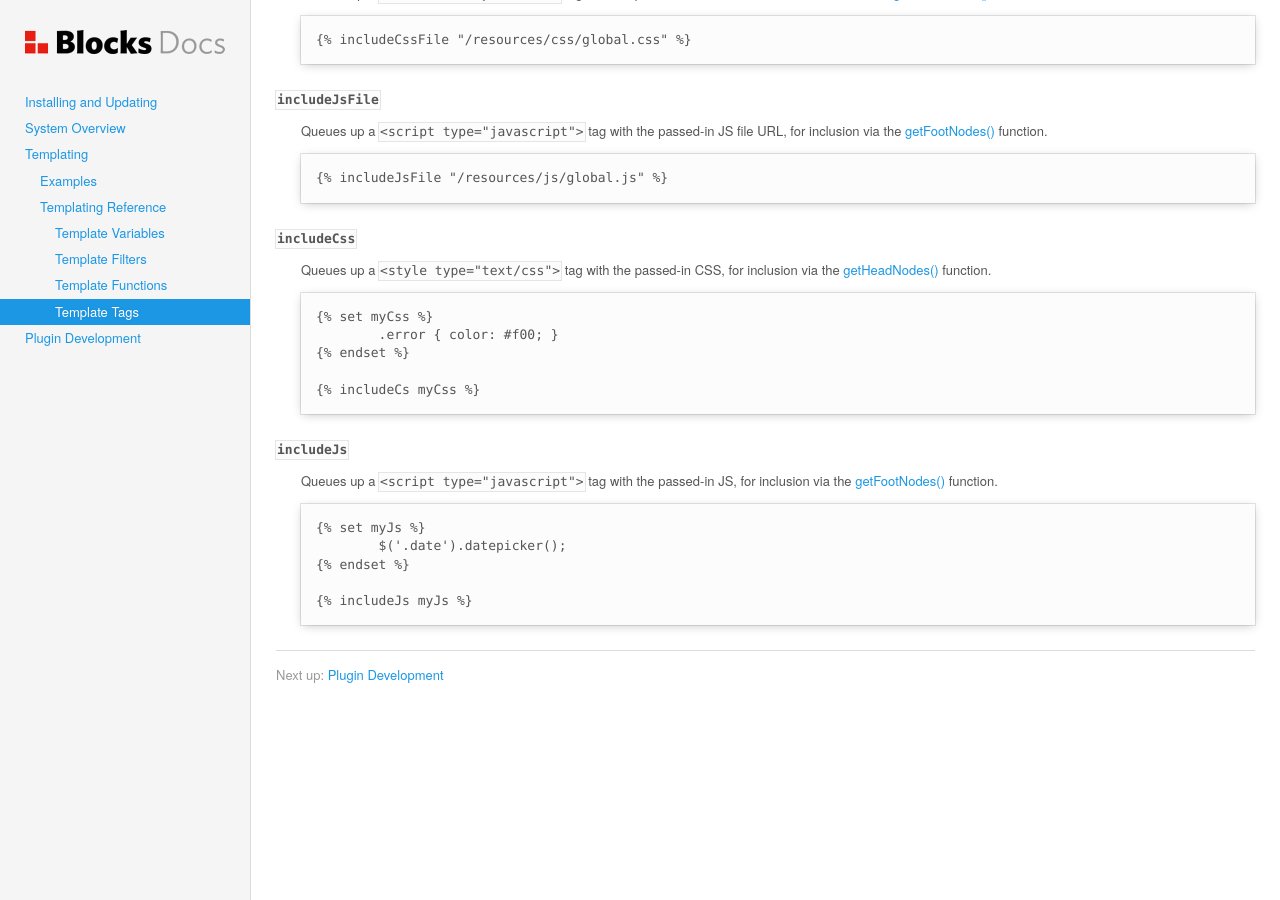
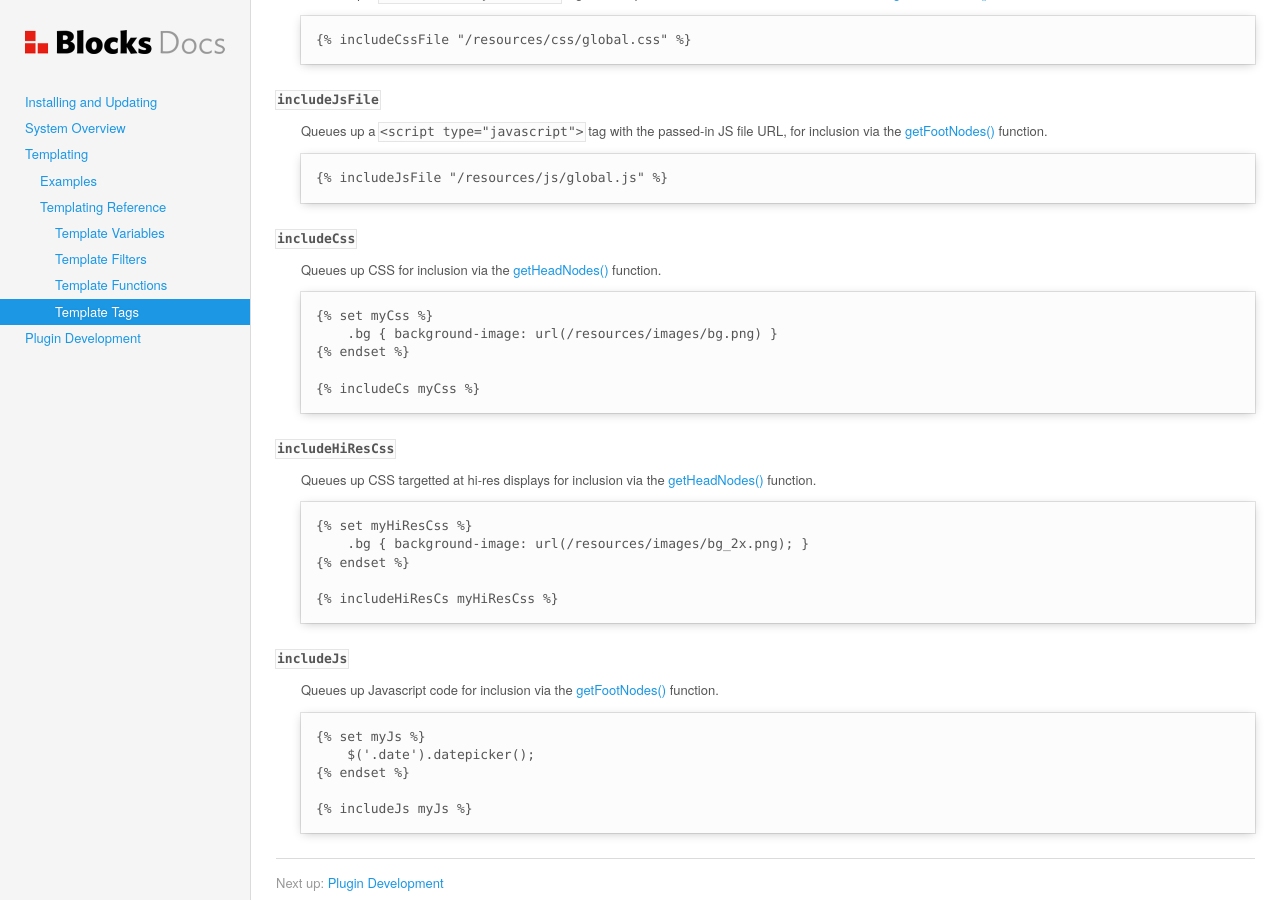
Before and after one commit to bilke/Craft-Docs, a Sphinx documentation site: the page built from source/templating/reference/tags.rst, in a window 1280 px wide and 900 px high, scrolled down 601 px. Built offline with Sphinx 7.4.7, drawn with Linux system fonts in a browser that asks for light colours; pages that are not in the unit, such as notebooks, are missing from menus; before the commit the page ends 1310 px from its top, so only the background shows below that.

Commit message:
Added includeHiResCss tag docs

```diff
--- a/source/templating/reference/functions.rst
+++ b/source/templating/reference/functions.rst
@@ -24,7 +24,7 @@ On top of the template functions that `Twig comes with <http://twig.sensiolabs.o
 .. _getheadnodes:
 
 ``getHeadNodes()``
-	Outputs all of the HTML nodes that have been queued up by the :ref:`includeCssFile <includecssfile>` and :ref:`includeCss <includecss>` tags.
+	Outputs all of the HTML nodes that have been queued up by the :ref:`includeCssFile <includecssfile>`, :ref:`includeCss <includecss>`, and :ref:`includeHiResCss <includehirescss>` tags.
 
 .. _getfootnodes:
 
--- a/source/templating/reference/tags.rst
+++ b/source/templating/reference/tags.rst
@@ -9,7 +9,7 @@ On top of the template tags that `Twig comes with <http://twig.sensiolabs.org/do
 	.. code-block:: html
 
 		{% if not user %}
-			{% redirect 'login' %}
+		    {% redirect 'login' %}
 		{% endif %}
 
 
@@ -21,7 +21,7 @@ On top of the template tags that `Twig comes with <http://twig.sensiolabs.org/do
 		{% set entry = blx.entries.id(entryId) %}
 
 		{% if not entry %}
-			{% exit 404 %}
+		    {% exit 404 %}
 		{% endif %}
 
 
@@ -48,26 +48,40 @@ On top of the template tags that `Twig comes with <http://twig.sensiolabs.org/do
 .. _includecss:
 
 ``includeCss``
-	Queues up a ``<style type="text/css">`` tag with the passed-in CSS, for inclusion via the :ref:`getHeadNodes() <getheadnodes>` function.
+	Queues up CSS for inclusion via the :ref:`getHeadNodes() <getheadnodes>` function.
 
 	.. code-block:: html
 
 		{% set myCss %}
-			.error { color: #f00; }
+		    .bg { background-image: url(/resources/images/bg.png) }
 		{% endset %}
 
 		{% includeCs myCss %}
 
 
+.. _includehirescss:
+
+``includeHiResCss``
+	Queues up CSS targetted at hi-res displays for inclusion via the :ref:`getHeadNodes() <getheadnodes>` function.
+
+	.. code-block:: html
+
+		{% set myHiResCss %}
+		    .bg { background-image: url(/resources/images/bg_2x.png); }
+		{% endset %}
+
+		{% includeHiResCs myHiResCss %}
+
+
 .. _includejs:
 
 ``includeJs``
-	Queues up a ``<script type="javascript">`` tag with the passed-in JS, for inclusion via the :ref:`getFootNodes() <getfootnodes>` function.
+	Queues up Javascript code for inclusion via the :ref:`getFootNodes() <getfootnodes>` function.
 
 	.. code-block:: html
 
 		{% set myJs %}
-			$('.date').datepicker();
+		    $('.date').datepicker();
 		{% endset %}
 
 		{% includeJs myJs %}
```
Also changed, not shown: 8 other files.
